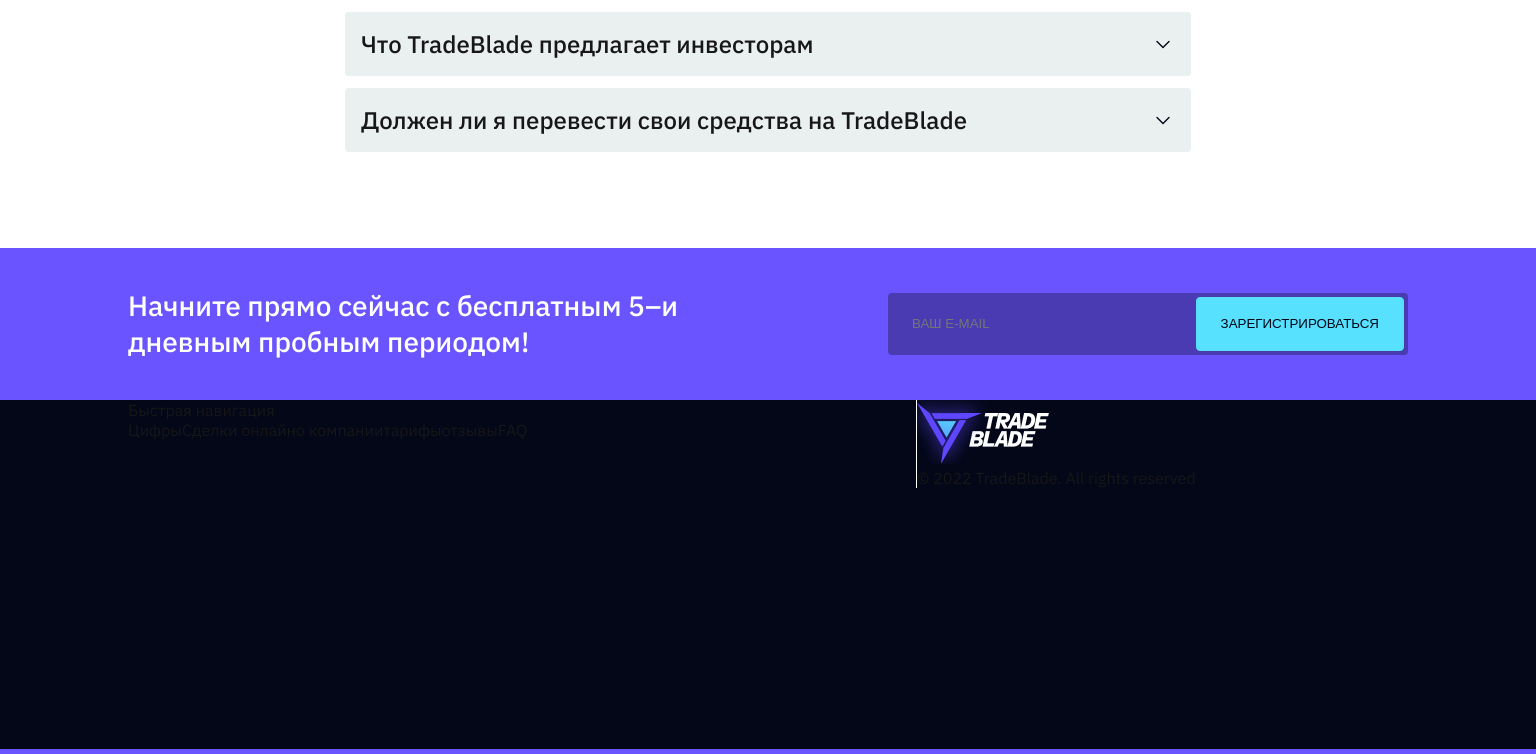
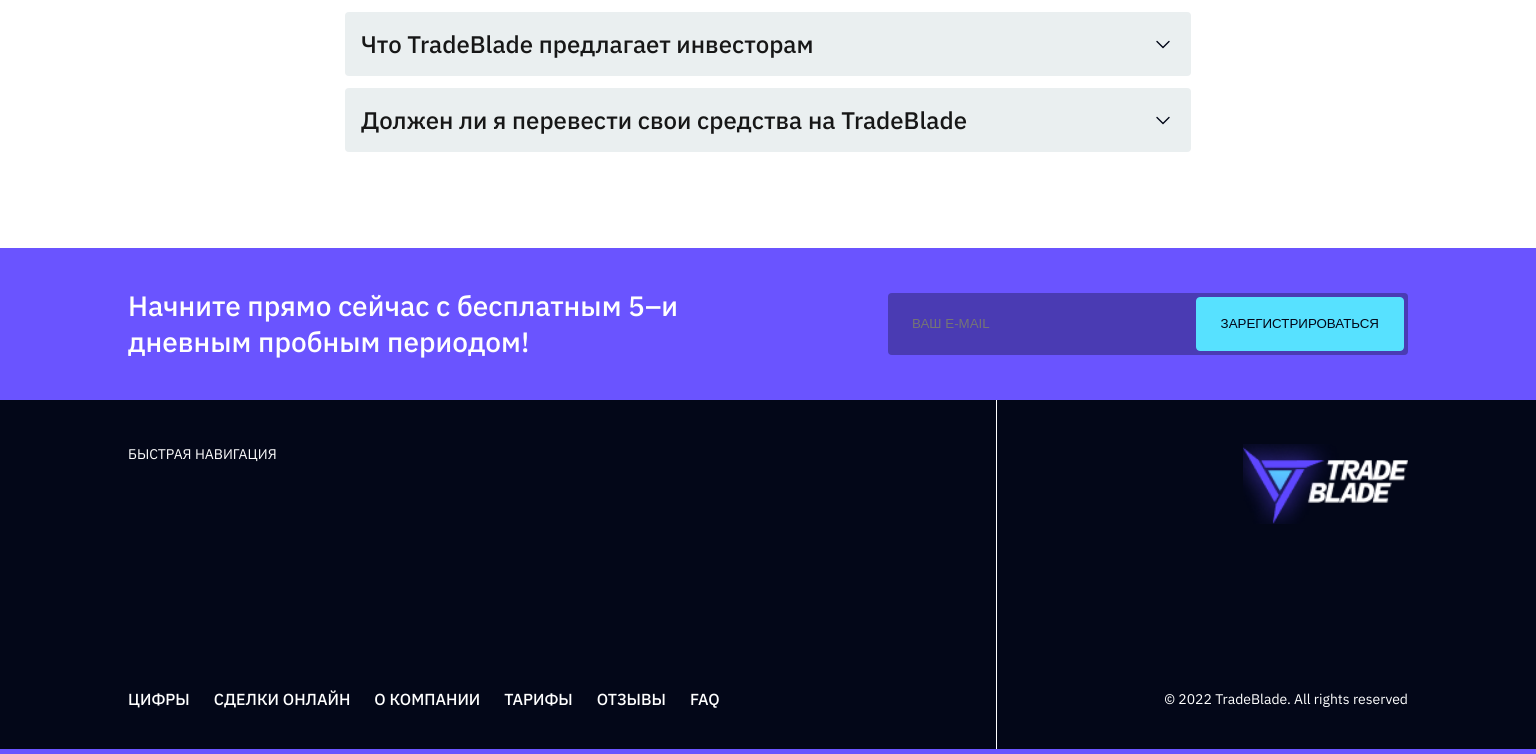
Before and after one commit to gottfried-github/tm-leads-test, a Next.js app: page / in a window 1536 px wide. Shown: the part 4179-4933 px from the top of the page. Built offline with nearby package versions, Linux system fonts and the light colour scheme.

Commit message:
implement footer

```diff
--- a/src/app/components/Footer/Footer.jsx
+++ b/src/app/components/Footer/Footer.jsx
@@ -3,9 +3,9 @@
 const Footer = () => {
   return (
     <footer className={styles.container}>
-      <div className={styles.contentContainer}>
+      <div className={styles.navContainer}>
         <nav className={styles.nav}>
-          <p>Быстрая навигация</p>
+          <p className={styles.navTitle}>Быстрая навигация</p>
           <div className={styles.navLinksContainer}>
             <a href="#" className={styles.navItem}>
               Цифры
@@ -27,7 +27,9 @@
             </a>
           </div>
         </nav>
-        <div className={styles.infoContainer}>
+      </div>
+      <div className={styles.infoContainer}>
+        <div className={styles.info}>
           <img src="/logo.png" alt="logo" className={styles.logo} />
           <p className={styles.copyright}>© 2022 TradeBlade. All rights reserved</p>
         </div>
--- a/src/app/components/Footer/Footer.module.css
+++ b/src/app/components/Footer/Footer.module.css
@@ -1,25 +1,98 @@
 .container {
-  height: 354px;
+  display: grid;
+  grid-template-columns: 16px 1fr 16px;
+  grid-template-rows: auto 226px;
+  color: var(--white);
+
   border-bottom: 5px solid var(--purple-0);
-}
-
-.contentContainer {
-  display: grid;
-  grid-template-rows: auto 226px;
-  margin: 0 16px;
 
   @media (min-width: 1312px) {
-    grid-template-columns: 1fr 492px;
-    margin: 0 auto;
-    max-width: 1280px;
+    grid-template-columns: 1fr 868px 412px 1fr;
+    grid-template-rows: unset;
+
+    height: 354px;
   }
 }
 
+.navContainer {
+  grid-column: 2;
+  padding: 40px 0 58px 0;
+
+  @media (min-width: 1312px) {
+    grid-column: 2;
+    height: 100%;
+    padding: 44px 0 40px 0;
+  }
+}
+
+.nav {
+  display: flex;
+  column-gap: 74px;
+
+  height: 100%;
+
+  @media (min-width: 1312px) {
+    justify-content: space-between;
+    flex-direction: column;
+  }
+}
+
+.navTitle {
+  font-size: 14px;
+  line-height: 20px;
+  text-transform: uppercase;
+}
+
+.navLinksContainer {
+  display: flex;
+  flex-direction: column;
+  row-gap: 16px;
+
+  @media (min-width: 1312px) {
+    flex-direction: row;
+    column-gap: 24px;
+  }
+}
+
+.navItem {
+  line-height: 20px;
+  font-weight: 500;
+  text-transform: uppercase;
+}
+
 .infoContainer {
+  grid-column: 1 / 4;
+  padding: 20px 16px 15px 16px;
   border-top: 1px solid var(--white);
 
   @media (min-width: 1312px) {
+    grid-column: 3;
+    height: 100%;
+    padding: 44px 0 40px 0;
     border-top: none;
     border-left: 1px solid var(--white);
   }
 }
+
+.info {
+  display: flex;
+  flex-direction: column;
+  align-items: flex-start;
+  justify-content: space-between;
+
+  height: 100%;
+
+  @media (min-width: 1312px) {
+    align-items: flex-end;
+  }
+}
+
+.logo {
+  width: 165px;
+  height: auto;
+}
+
+.copyright {
+  font-size: 14px;
+  line-height: 20px;
+}
```
